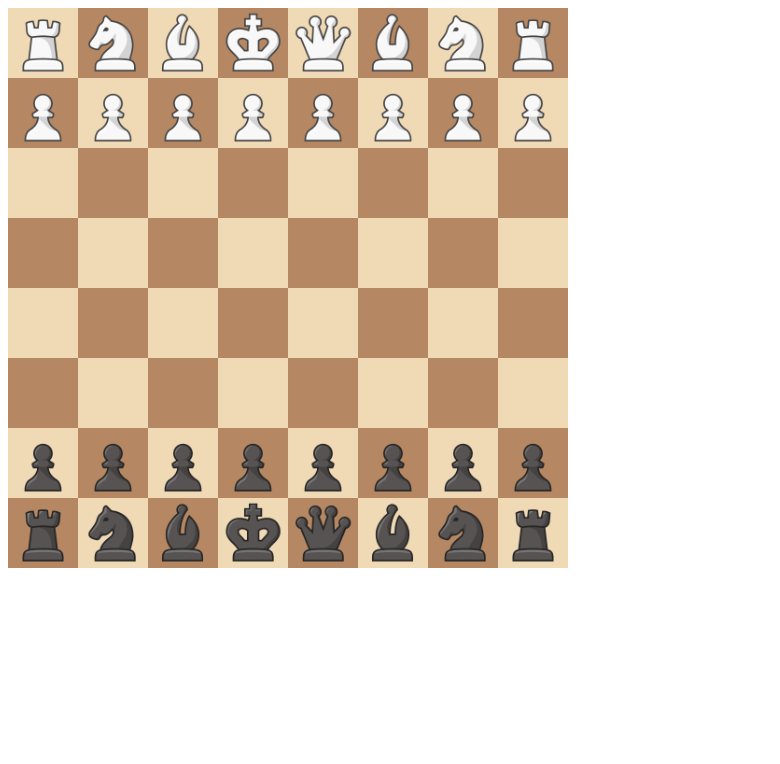
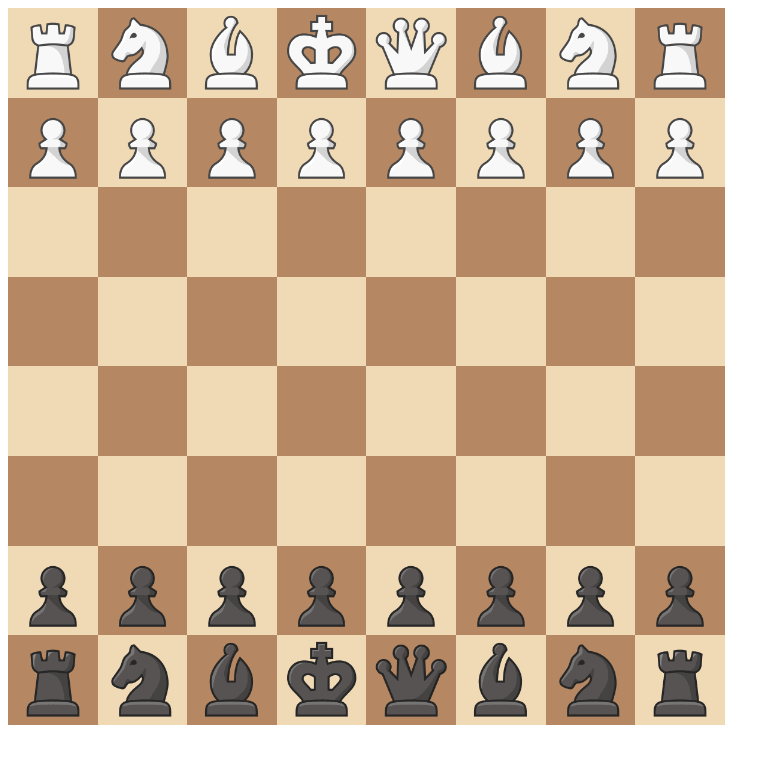
Before and after one commit to riverliway/chess-ai, a React (Vite) app: page / in a window 1280 px wide. Shown: the top 764 px of the page, without its empty margins (0-780 px from the left). Built offline with nearby package versions, Linux system fonts and the light colour scheme.

Commit message:
Made board size scalable

```diff
--- a/src/Components/Chessboard/ChessSquare.module.css
+++ b/src/Components/Chessboard/ChessSquare.module.css
@@ -1,6 +1,6 @@
 .chessSquare {
-  width: 70px;
-  height: 70px;
+  width: 7vw;
+  height: 7vw;
 }
 
 .image {
```
